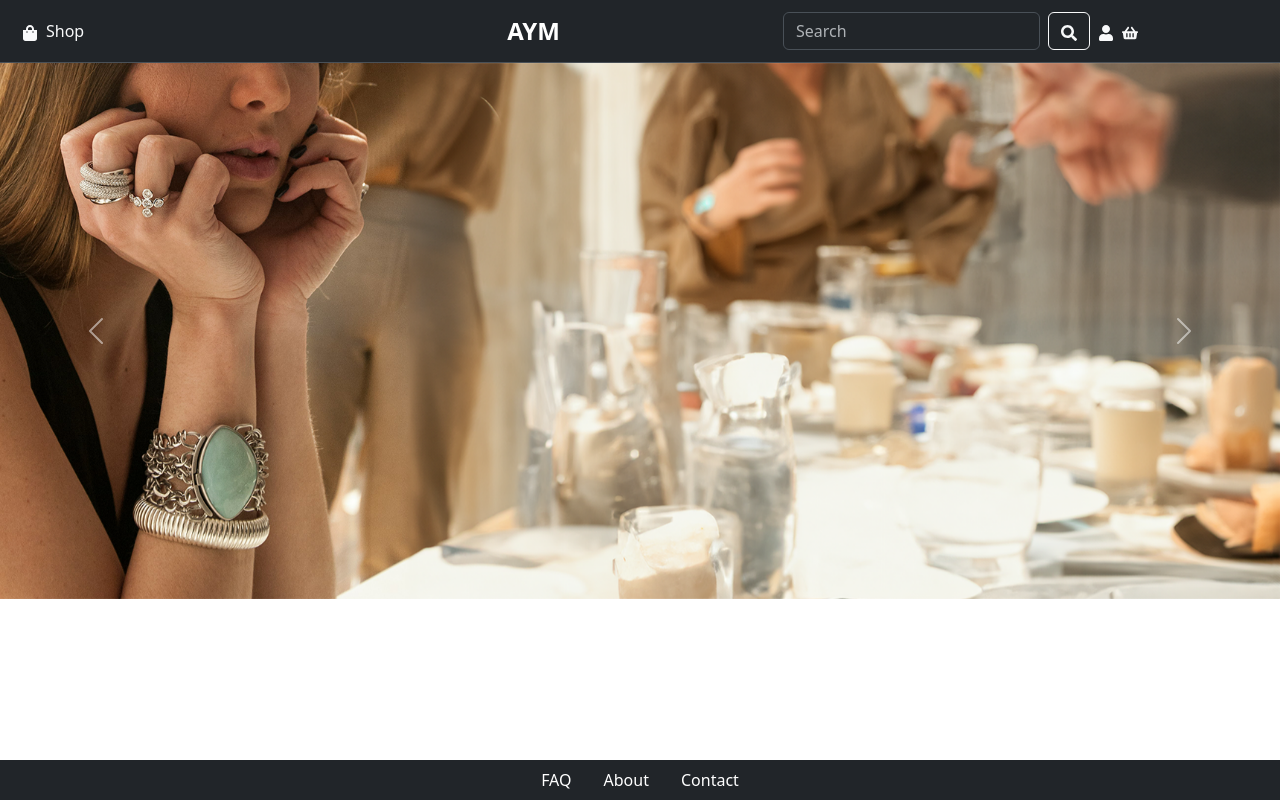
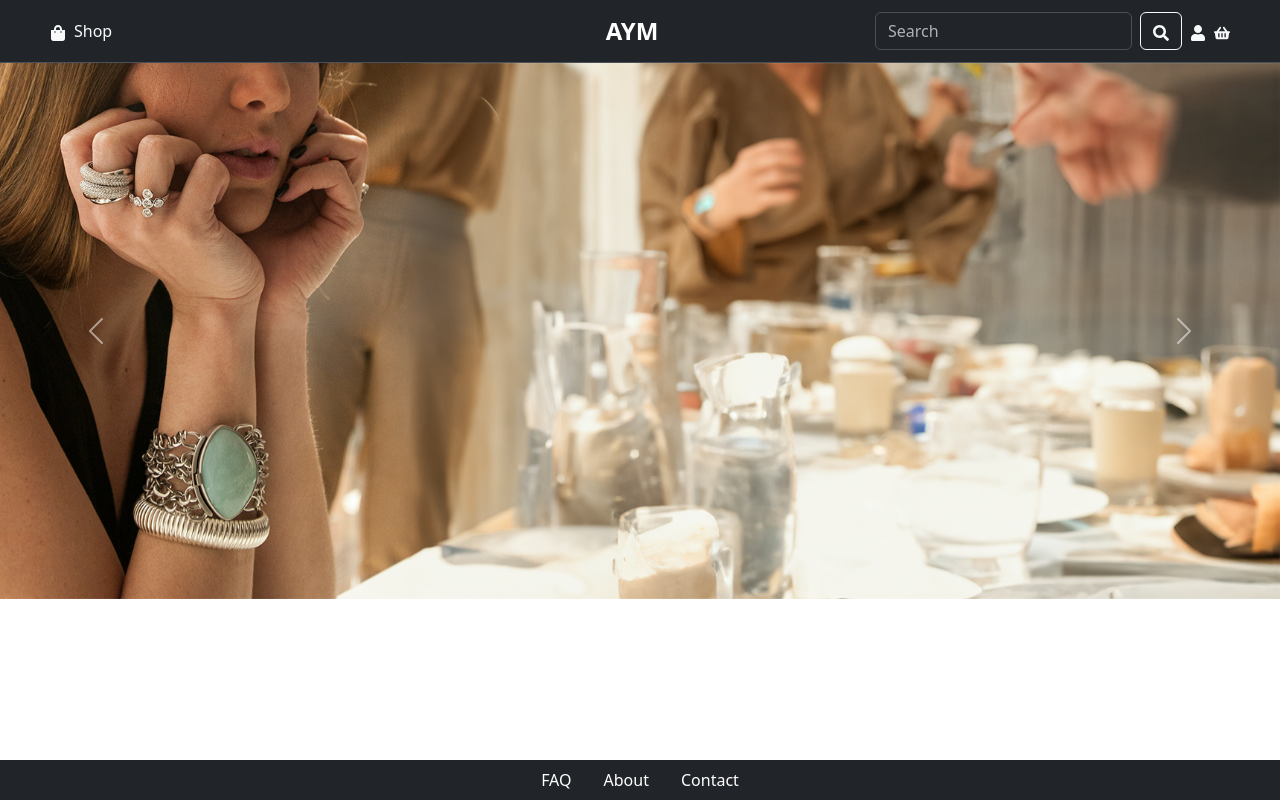
Before and after one commit to J-M-M-P/AYM-Frontend, a React (Vite) app: page / in a window 1280 px wide. Built offline with nearby package versions, Linux system fonts and the light colour scheme; a web font is replaced by a local one.

Commit message:
navbar centering

```diff
--- /dev/null
+++ b/src/components/Nav/NavHeader.css
@@ -0,0 +1,23 @@
+.navbar-content {
+  display: flex;
+  justify-content: space-between;
+  align-items: center;
+  width: 100%;
+}
+
+.navbar-section {
+  flex: 1;
+  display: flex;
+  justify-content: center;
+  align-items: center;
+}
+
+.navbar-section-left {
+  justify-content: flex-start;
+  margin-left: 50px;
+}
+
+.navbar-section-right {
+  justify-content: flex-end;
+  margin-right: 50px;
+}
--- a/src/components/Nav/NavHeader.tsx
+++ b/src/components/Nav/NavHeader.tsx
@@ -1,13 +1,13 @@
 import { NavLink } from "react-router-dom";
 import { FaSearch, FaUser, FaShoppingBasket, FaShoppingBag } from "react-icons/fa";
+import "./NavHeader.css"; // Import the custom CSS file
 
 export default function NavHeader() {
     return (
-    <>
         <nav className="navbar bg-dark border-bottom navbar-expand-lg border-body" data-bs-theme="dark">
-        <div className="container-fluid" style={{ margin: "0", padding: "0" }}>
-          <div className="container d-flex justify-content-between align-items-center" style={{ margin: "0 10px" }}>
-            <div className="d-flex align-items-center">
+            <div className="container-fluid p-0 navbar-content">
+                {/* Left section */}
+                <div className="navbar-section navbar-section-left">
                     <NavLink to="/shop" className="text-light me-2 text-decoration-none">
                         <FaShoppingBag />
                     </NavLink>
@@ -16,29 +16,78 @@ export default function NavHeader() {
                     </NavLink>
                 </div>
 
-            <NavLink className="navbar-brand mx-auto" to="/" style={{ fontWeight: "bold", fontSize: "24px", color: "#fff" }}>
+                {/* Center section */}
+                <div className="navbar-section">
+                    <NavLink
+                        className="navbar-brand"
+                        to="/"
+                        style={{ fontWeight: "bold", fontSize: "24px", color: "#fff" }}
+                    >
                         AYM
                     </NavLink>
+                </div>
 
-            <div className="d-flex align-items-center" style={{ marginLeft: "-200px", marginRight: "0px" }}>
+                {/* Right section */}
+                <div className="navbar-section navbar-section-right">
                     <form className="d-flex me-2">
                         <input className="form-control me-2" type="search" placeholder="Search" aria-label="Search" />
                         <button className="btn btn-outline-light" type="submit">
                             <FaSearch />
                         </button>
                     </form>
-
                     <NavLink to="/login" className="text-light me-2">
                         <FaUser />
                     </NavLink>
-
                     <NavLink to="/basket" className="text-light">
                         <FaShoppingBasket />
                     </NavLink>
                 </div>
             </div>
-        </div>
         </nav>
-    </>
     );
 }
+
+// import { NavLink } from "react-router-dom";
+// import { FaSearch, FaUser, FaShoppingBasket, FaShoppingBag } from "react-icons/fa";
+
+// export default function NavHeader() {
+//   return (
+//     <>
+//       <nav className="navbar bg-dark border-bottom navbar-expand-lg border-body" data-bs-theme="dark">
+//         <div className="container-fluid" style={{ margin: "0", padding: "0" }}>
+//           <div className="container d-flex justify-content-between align-items-center" style={{ margin: "0 10px" }}>
+//             <div className="d-flex align-items-center">
+//               <NavLink to="/shop" className="text-light me-2 text-decoration-none">
+//                 <FaShoppingBag />
+//               </NavLink>
+//               <NavLink to="/shop" className="text-light text-decoration-none">
+//                 Shop
+//               </NavLink>
+//             </div>
+
+//             <NavLink className="navbar-brand mx-auto" to="/" style={{ fontWeight: "bold", fontSize: "24px", color: "#fff" }}>
+//               AYM
+//             </NavLink>
+
+//             <div className="d-flex align-items-center" style={{ marginLeft: "-200px", marginRight: "0px" }}>
+//               <form className="d-flex me-2">
+//                 <input className="form-control me-2" type="search" placeholder="Search" aria-label="Search" />
+//                 <button className="btn btn-outline-light" type="submit">
+//                   <FaSearch />
+//                 </button>
+//               </form>
+
+//               <NavLink to="/login" className="text-light me-2">
+//                 <FaUser />
+//               </NavLink>
+
+//               <NavLink to="/basket" className="text-light">
+//                 <FaShoppingBasket />
+//               </NavLink>
+//             </div>
+//           </div>
+//         </div>
+//       </nav>
+//     </>
+//   );
+// }
```
Lines whose indentation alone changed are shown as unchanged.
